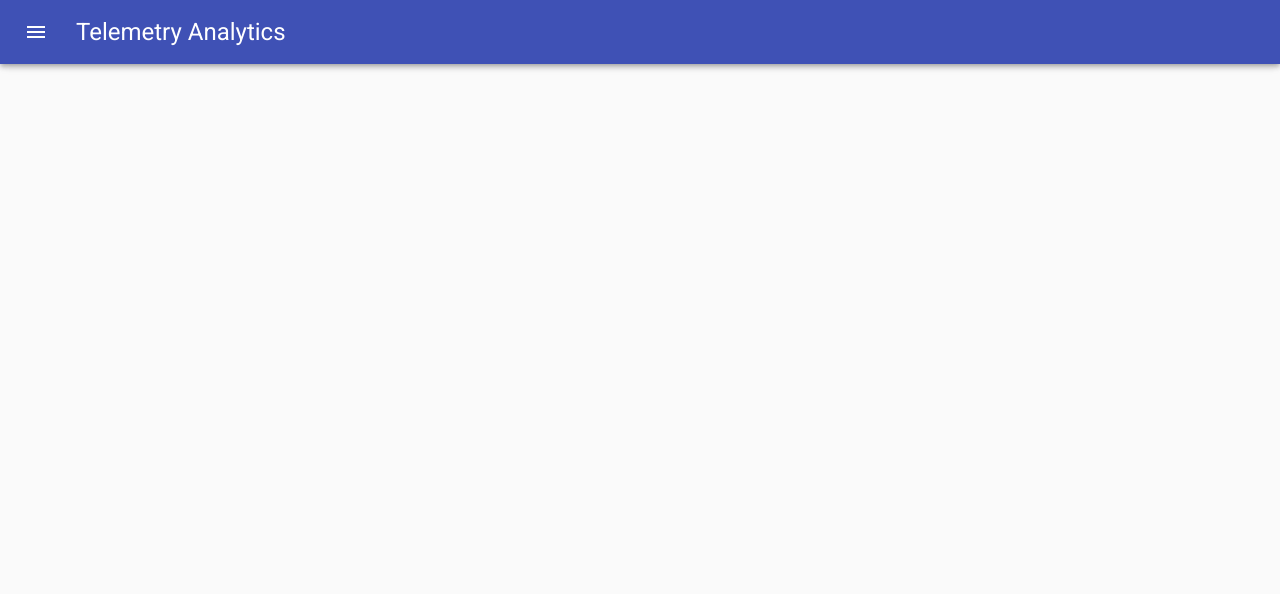
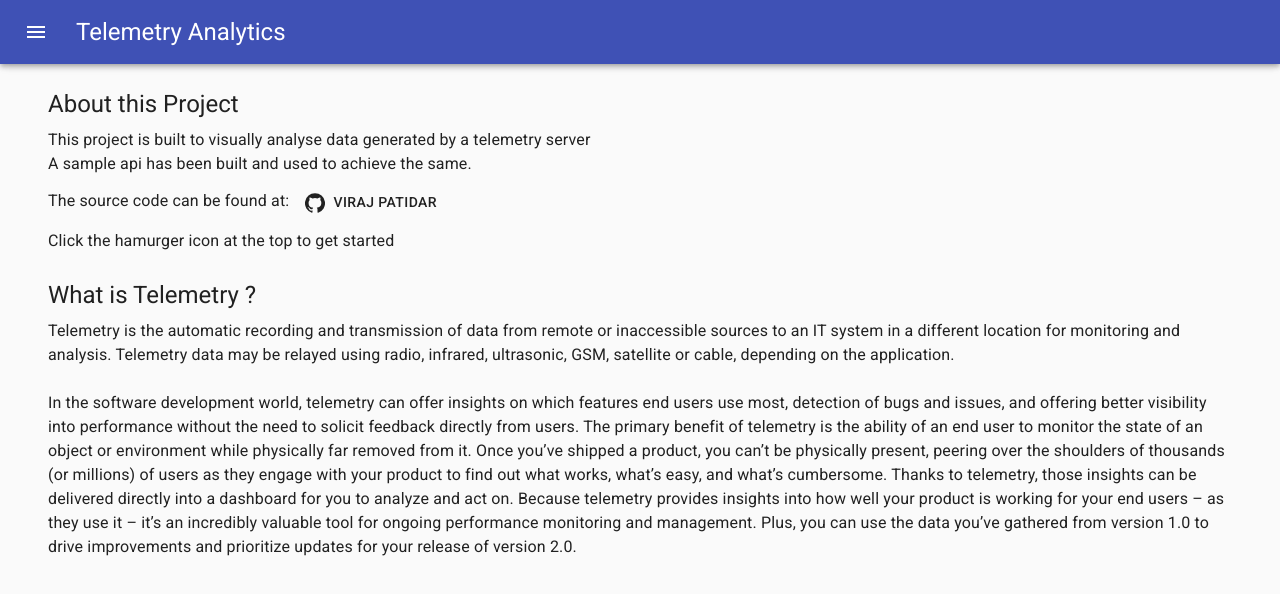
Before and after one commit to VirajPatidar/Telemetry-Dashboard, a Next.js app: page / in a window 1280 px wide. Shown: the top 594 px of the page. Built offline with nearby package versions, Linux system fonts and the light colour scheme.

Commit message:
Home page

```diff
--- a/components/Navbar.js
+++ b/components/Navbar.js
@@ -19,6 +19,7 @@ import ListItemIcon from '@material-ui/core/ListItemIcon';
 import ListItemText from '@material-ui/core/ListItemText';
 import AssessmentIcon from '@material-ui/icons/Assessment';
 import TimelineIcon from '@material-ui/icons/Timeline';
+import HomeIcon from '@material-ui/icons/Home';
 
 
 const drawerWidth = 240;
@@ -138,6 +139,15 @@ const Navbar = (props) => {
           </div>
           <Divider />
           <List>
+            <Link href="/">
+              <ListItem button>
+                <ListItemIcon><HomeIcon fontSize="large"/></ListItemIcon>
+                <ListItemText primary= "Home"/>
+              </ListItem>
+            </Link>
+          </List>
+          <Divider />
+          <List>
             <Link href="/countries_quarter">
               <ListItem button>
                 <ListItemIcon><TimelineIcon fontSize="large"/></ListItemIcon>
--- a/pages/index.js
+++ b/pages/index.js
@@ -1,13 +1,73 @@
-import Head from 'next/head'
-import styles from '../styles/Home.module.css'
+import React from "react";
+import clsx from 'clsx';
+import { makeStyles } from '@material-ui/core/styles';
+import CssBaseline from '@material-ui/core/CssBaseline';
+import Typography from '@material-ui/core/Typography';
+import Gitlink from '../components/Gitlink'
+import Container from '@material-ui/core/Container';
 
-export default function Home() {
+const drawerWidth = 240;
+
+const useStyles = makeStyles((theme) => ({
+    root: {
+        display: 'flex',
+    },
+    drawerHeader: {
+        display: 'flex',
+        alignItems: 'center',
+        padding: theme.spacing(0, 1),
+        // necessary for content to be below app bar
+        ...theme.mixins.toolbar,
+        justifyContent: 'flex-end',
+    },
+    content: {
+        flexGrow: 1,
+        padding: theme.spacing(3),
+        transition: theme.transitions.create('margin', {
+            easing: theme.transitions.easing.sharp,
+            duration: theme.transitions.duration.leavingScreen,
+        }),
+        marginLeft: 0,
+    },
+    contentShift: {
+        transition: theme.transitions.create('margin', {
+            easing: theme.transitions.easing.easeOut,
+            duration: theme.transitions.duration.enteringScreen,
+        }),
+        marginLeft: drawerWidth,
+    },
+}));
+
+export default function Home(props) {
+  const classes = useStyles();
   return (
-    <div className={styles.container}>
-      <Head>
-        <title>Telemetry</title>
-        <link rel="icon" href="/favicon.ico" />
-      </Head>
-    </div>
+    <div className={classes.root}>
+            <CssBaseline />
+            <Container maxWidth="lg">
+              <main className={clsx(classes.content, { [classes.contentShift]: props.open, })}>
+                  <div className={classes.drawerHeader} />
+                  <Typography variant="h5" gutterBottom>
+                    About this Project
+                  </Typography>
+                  <Typography variant="body1" gutterBottom>
+                    This project is built to visually analyse data generated by a telemetry server <br/>
+                    A sample api has been built and used to achieve the same. <br/>
+                    The source code can be found at: <Gitlink/> <br/>
+                    Click the hamurger icon at the top to get started
+                  </Typography>
+                    <br/>
+                  <Typography variant="h5" gutterBottom>
+                    What is Telemetry ?
+                  </Typography>
+                  <Typography variant="body1" gutterBottom>
+                    Telemetry is the automatic recording and transmission of data from remote or inaccessible sources to an IT system in a different location for monitoring and analysis. Telemetry data may be relayed using radio, infrared, ultrasonic, GSM, satellite or cable, depending on the application.
+                    <br/> <br/>
+                    In the software development world, telemetry can offer insights on which features end users use most, detection of bugs and issues, and offering better visibility into performance without the need to solicit feedback directly from users.
+                    The primary benefit of telemetry is the ability of an end user to monitor the state of an object or environment while physically far removed from it. Once you’ve shipped a product, you can’t be physically present, peering over the shoulders of thousands (or millions) of users as they engage with your product to find out what works, what’s easy, and what’s cumbersome. Thanks to telemetry, those insights can be delivered directly into a dashboard for you to analyze and act on.
+                    Because telemetry provides insights into how well your product is working for your end users – as they use it – it’s an incredibly valuable tool for ongoing performance monitoring and management. Plus, you can use the data you’ve gathered from version 1.0 to drive improvements and prioritize updates for your release of version 2.0.
+                  </Typography>
+              </main>
+            </Container>
+        </div>
   )
 }
```
